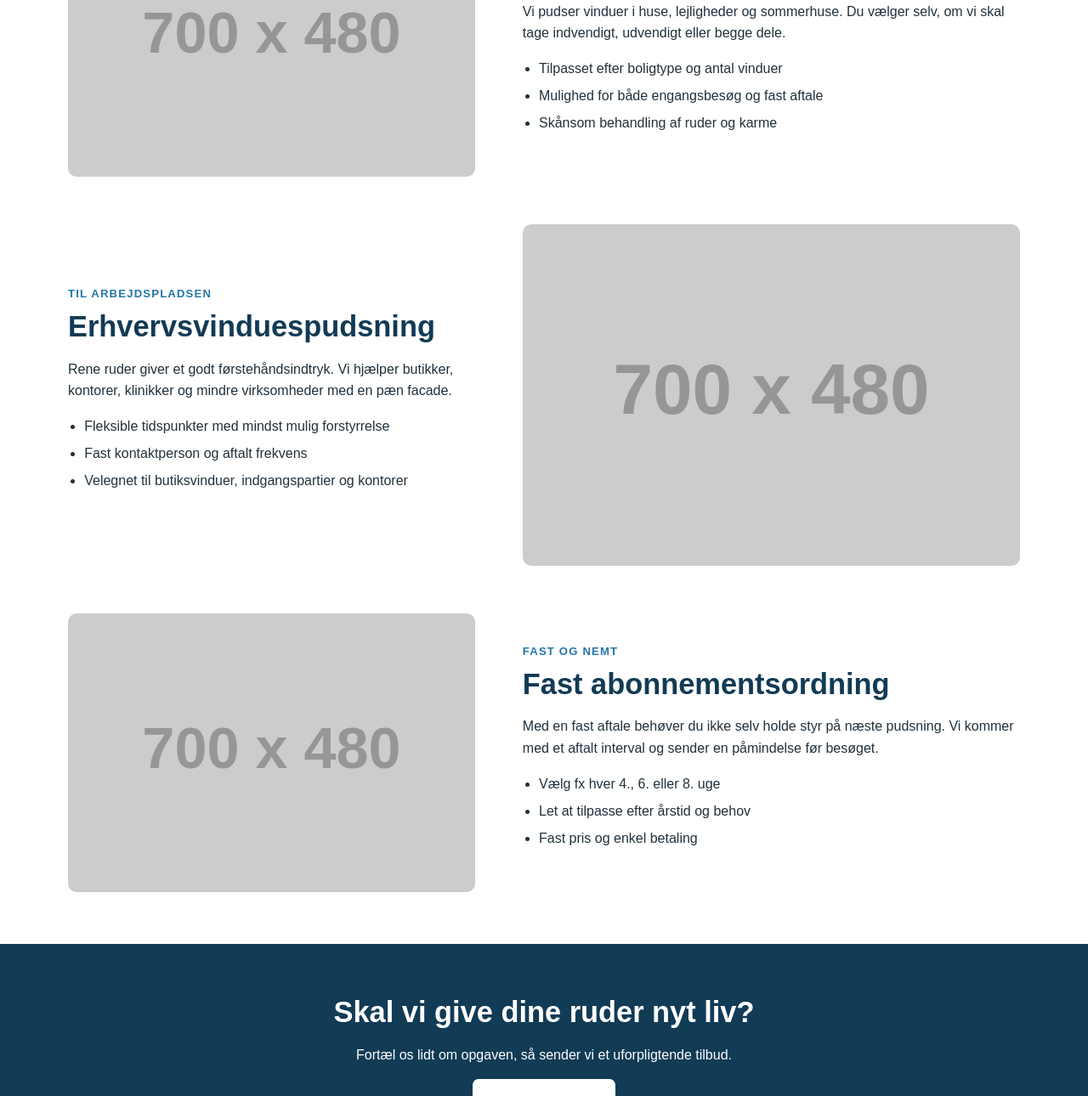
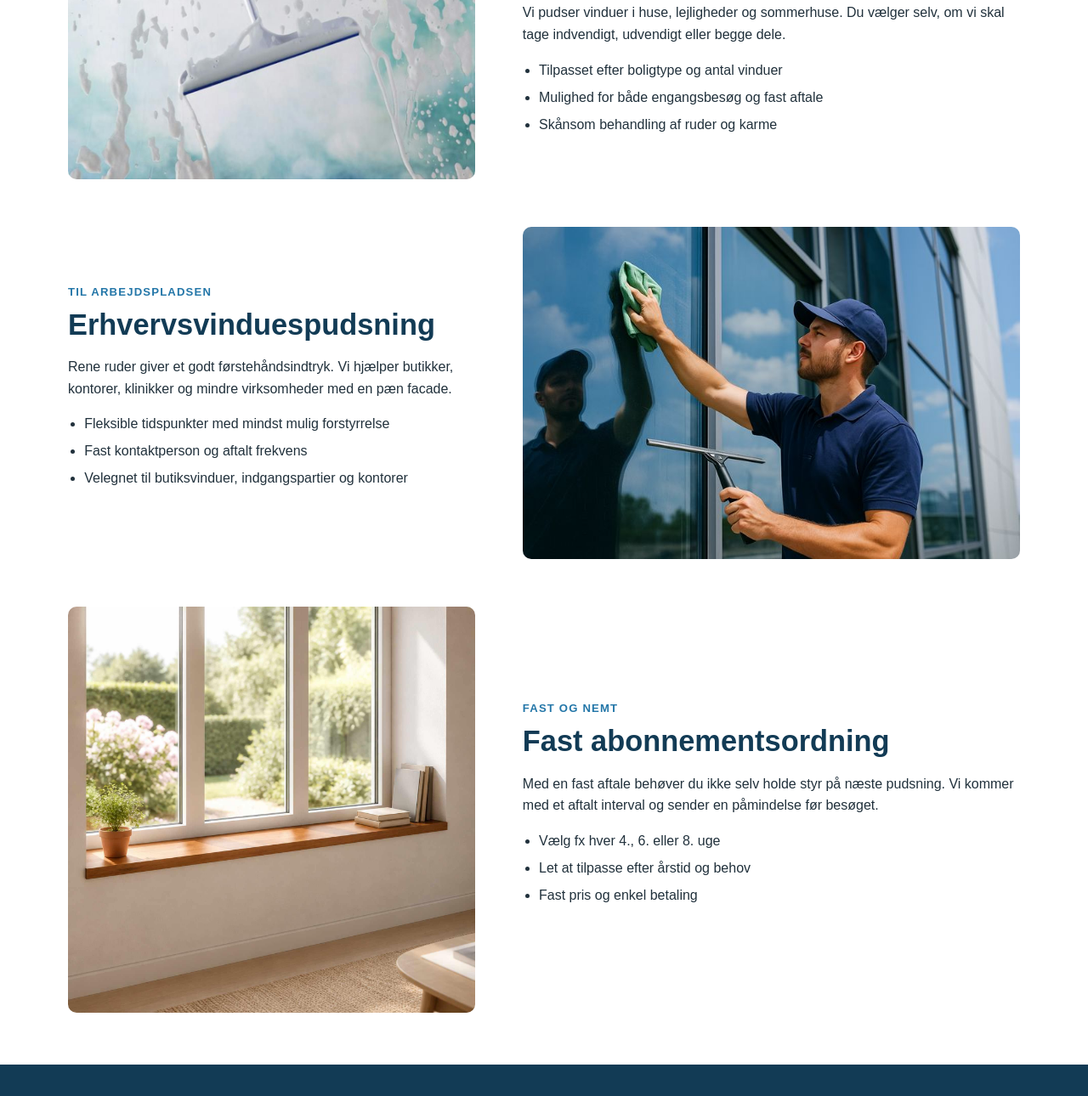
Before and after one commit to cami42d5/git-demo, a plain HTML site: page services.html in a window 1280 px wide. Shown: the part 570-1860 px from the top of the page at 85% size. Drawn offline with Linux system fonts and the light colour scheme; placeholder pictures from the web are drawn by us.

Commit message:
- Sat billeder i mappe og tilføjet billeder til hjemmesiden

```diff
--- a/services.html
+++ b/services.html
@@ -8,9 +8,9 @@
     <section class="page-banner"><div class="container"><p class="eyebrow">Det kan vi hjælpe med</p><h1>Services til rene vinduer</h1><p>Vi tilpasser opgaven til din ejendom, dine ønsker og den rytme, der passer bedst i hverdagen.</p></div></section>
     <!-- Serviceoversigt -->
     <section class="section"><div class="container service-list">
-      <article class="detailed-service" id="privat"><img src="https://placehold.co/700x480/e6f4fb/18445c?text=Privat+vinduespudsning" alt="Placeholder-billede af vinduespudsning ved privat bolig"><div><p class="eyebrow">Til hjemmet</p><h2>Privat vinduespudsning</h2><p>Vi pudser vinduer i huse, lejligheder og sommerhuse. Du vælger selv, om vi skal tage indvendigt, udvendigt eller begge dele.</p><ul><li>Tilpasset efter boligtype og antal vinduer</li><li>Mulighed for både engangsbesøg og fast aftale</li><li>Skånsom behandling af ruder og karme</li></ul></div></article>
-      <article class="detailed-service" id="erhverv"><img src="https://placehold.co/700x480/f1f5f7/18445c?text=Erhvervsvinduespudsning" alt="Placeholder-billede af vinduespudsning ved virksomhed"><div><p class="eyebrow">Til arbejdspladsen</p><h2>Erhvervsvinduespudsning</h2><p>Rene ruder giver et godt førstehåndsindtryk. Vi hjælper butikker, kontorer, klinikker og mindre virksomheder med en pæn facade.</p><ul><li>Fleksible tidspunkter med mindst mulig forstyrrelse</li><li>Fast kontaktperson og aftalt frekvens</li><li>Velegnet til butiksvinduer, indgangspartier og kontorer</li></ul></div></article>
-      <article class="detailed-service" id="abonnement"><img src="https://placehold.co/700x480/e6f4fb/18445c?text=Fast+abonnementsordning" alt="Placeholder-billede af vinduer med klar udsigt"><div><p class="eyebrow">Fast og nemt</p><h2>Fast abonnementsordning</h2><p>Med en fast aftale behøver du ikke selv holde styr på næste pudsning. Vi kommer med et aftalt interval og sender en påmindelse før besøget.</p><ul><li>Vælg fx hver 4., 6. eller 8. uge</li><li>Let at tilpasse efter årstid og behov</li><li>Fast pris og enkel betaling</li></ul></div></article>
+      <article class="detailed-service" id="privat"><img src="images/professionel-vinduespudsning.jpg" alt="Placeholder-billede af vinduespudsning ved privat bolig"><div><p class="eyebrow">Til hjemmet</p><h2>Privat vinduespudsning</h2><p>Vi pudser vinduer i huse, lejligheder og sommerhuse. Du vælger selv, om vi skal tage indvendigt, udvendigt eller begge dele.</p><ul><li>Tilpasset efter boligtype og antal vinduer</li><li>Mulighed for både engangsbesøg og fast aftale</li><li>Skånsom behandling af ruder og karme</li></ul></div></article>
+      <article class="detailed-service" id="erhverv"><img src="images/Erhverv-pudsning.jpg" alt="Placeholder-billede af vinduespudsning ved virksomhed"><div><p class="eyebrow">Til arbejdspladsen</p><h2>Erhvervsvinduespudsning</h2><p>Rene ruder giver et godt førstehåndsindtryk. Vi hjælper butikker, kontorer, klinikker og mindre virksomheder med en pæn facade.</p><ul><li>Fleksible tidspunkter med mindst mulig forstyrrelse</li><li>Fast kontaktperson og aftalt frekvens</li><li>Velegnet til butiksvinduer, indgangspartier og kontorer</li></ul></div></article>
+      <article class="detailed-service" id="abonnement"><img src="images/rene-vinduer.jpg" alt="Placeholder-billede af vinduer med klar udsigt"><div><p class="eyebrow">Fast og nemt</p><h2>Fast abonnementsordning</h2><p>Med en fast aftale behøver du ikke selv holde styr på næste pudsning. Vi kommer med et aftalt interval og sender en påmindelse før besøget.</p><ul><li>Vælg fx hver 4., 6. eller 8. uge</li><li>Let at tilpasse efter årstid og behov</li><li>Fast pris og enkel betaling</li></ul></div></article>
     </div></section>
     <!-- Kontaktopfordring -->
     <section class="cta-section"><div class="container"><h2>Skal vi give dine ruder nyt liv?</h2><p>Fortæl os lidt om opgaven, så sender vi et uforpligtende tilbud.</p><a class="button button-light" href="contact.html">Kontakt os i dag</a></div></section>
```
Also changed, not shown: index.html (+2 -2 lines), images/Erhverv-pudsning.jpg (added), images/professionel-vinduespudsning.jpg (added), images/rene-vinduer.jpg (added).
